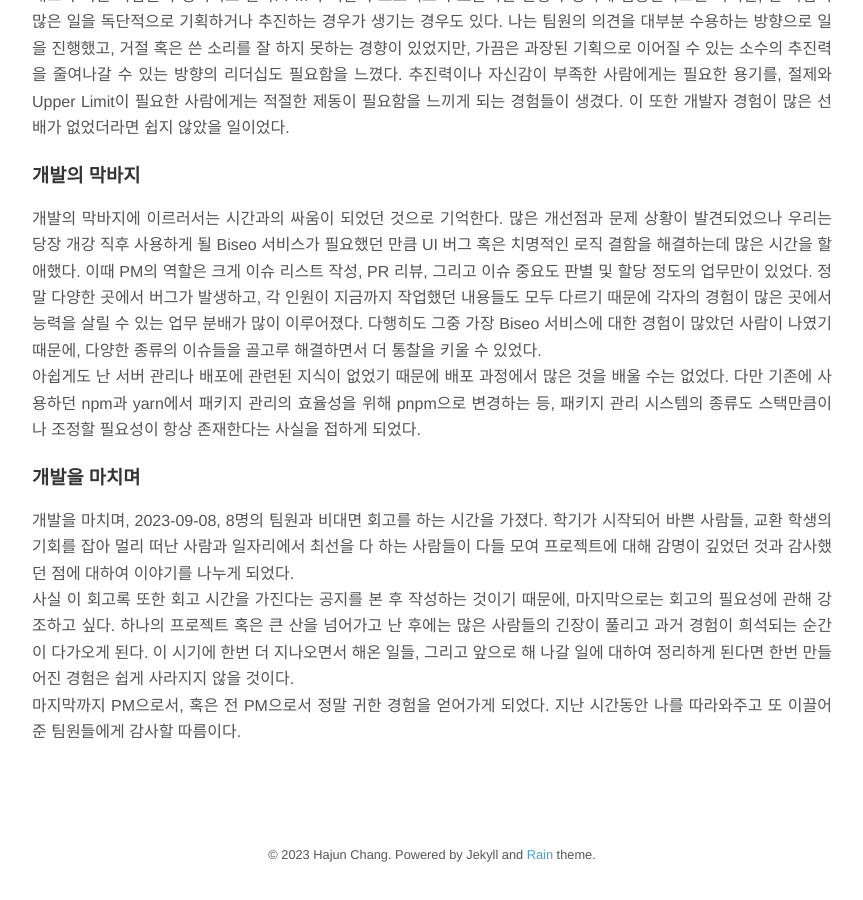
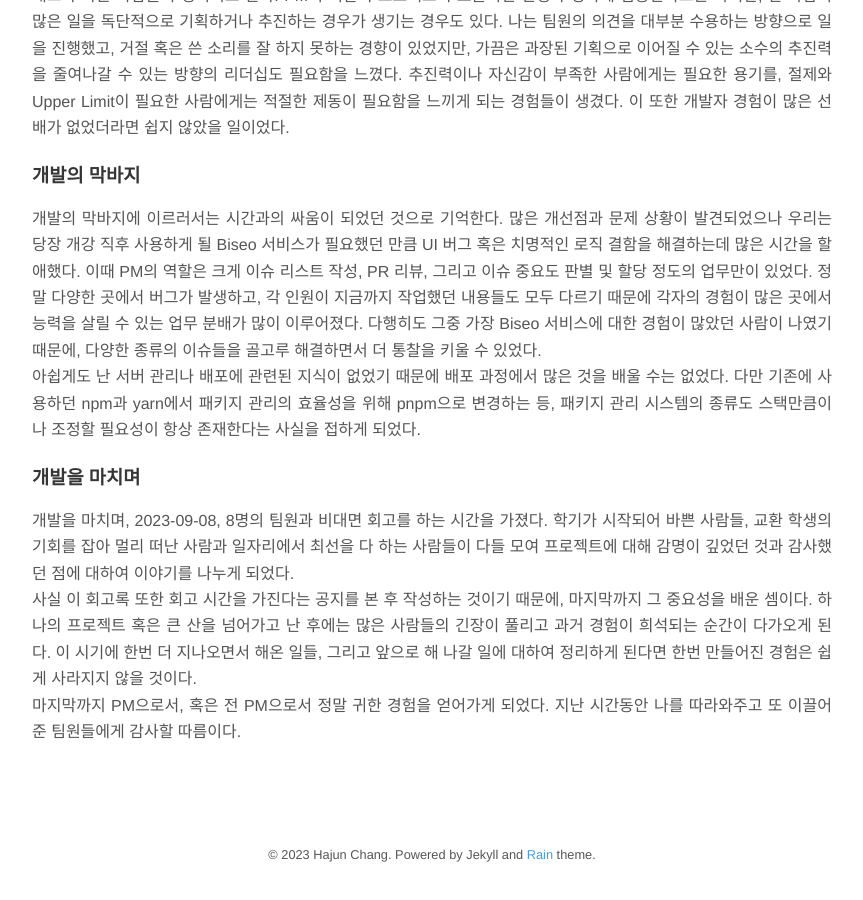
Before and after one commit to prectal123/prectal123.github.io, a Jekyll site: the page built from _posts/2021-09-06-Biseo-개발에-대한-회고.md, in a window 1280 px wide and 900 px high, scrolled down 3866 px. Shown: the whole window, without its empty margins (208-1071 px from the left). Built offline with Jekyll 4.4.1, drawn with Linux system fonts in a browser that asks for light colours; nearby versions of some CDN libraries.

Commit message:
post(fix): Biseo 개발에 대한 회고 minor fix

```diff
--- a/_posts/2021-09-06-Biseo-개발에-대한-회고.md
+++ b/_posts/2021-09-06-Biseo-개발에-대한-회고.md
@@ -65,5 +65,5 @@ PM은 기본적으로 개발자로서의 역할보다, 개발 프로세스 자
 ### 개발을 마치며
 
 개발을 마치며, 2023-09-08, 8명의 팀원과 비대면 회고를 하는 시간을 가졌다. 학기가 시작되어 바쁜 사람들, 교환 학생의 기회를 잡아 멀리 떠난 사람과 일자리에서 최선을 다 하는 사람들이 다들 모여 프로젝트에 대해 감명이 깊었던 것과 감사했던 점에 대하여 이야기를 나누게 되었다.\
-사실 이 회고록 또한 회고 시간을 가진다는 공지를 본 후 작성하는 것이기 때문에, 마지막으로는 회고의 필요성에 관해 강조하고 싶다. 하나의 프로젝트 혹은 큰 산을 넘어가고 난 후에는 많은 사람들의 긴장이 풀리고 과거 경험이 희석되는 순간이 다가오게 된다. 이 시기에 한번 더 지나오면서 해온 일들, 그리고 앞으로 해 나갈 일에 대하여 정리하게 된다면 한번 만들어진 경험은 쉽게 사라지지 않을 것이다.\
+사실 이 회고록 또한 회고 시간을 가진다는 공지를 본 후 작성하는 것이기 때문에, 마지막까지 그 중요성을 배운 셈이다. 하나의 프로젝트 혹은 큰 산을 넘어가고 난 후에는 많은 사람들의 긴장이 풀리고 과거 경험이 희석되는 순간이 다가오게 된다. 이 시기에 한번 더 지나오면서 해온 일들, 그리고 앞으로 해 나갈 일에 대하여 정리하게 된다면 한번 만들어진 경험은 쉽게 사라지지 않을 것이다.\
 마지막까지 PM으로서, 혹은 전 PM으로서 정말 귀한 경험을 얻어가게 되었다. 지난 시간동안 나를 따라와주고 또 이끌어준 팀원들에게 감사할 따름이다.
```
